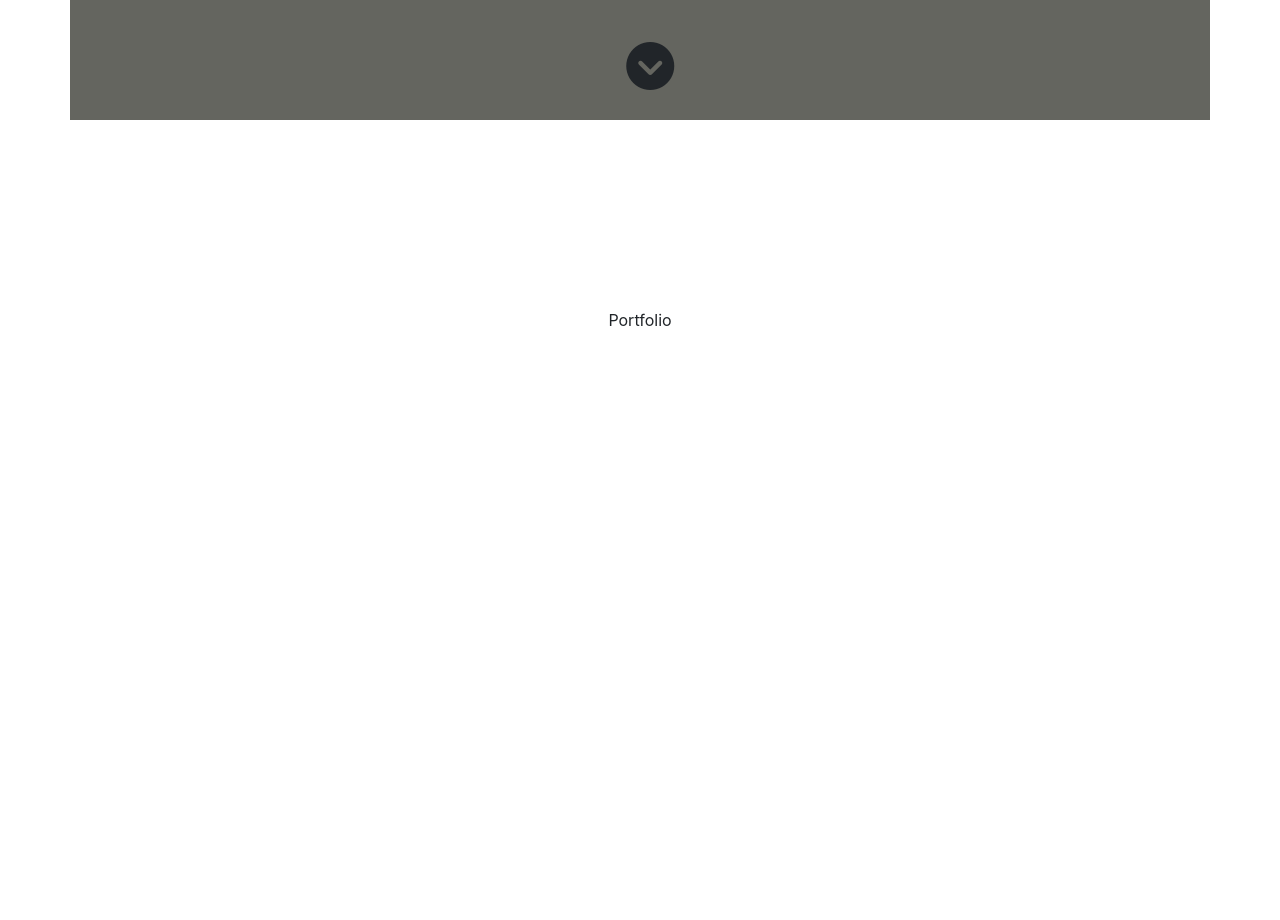
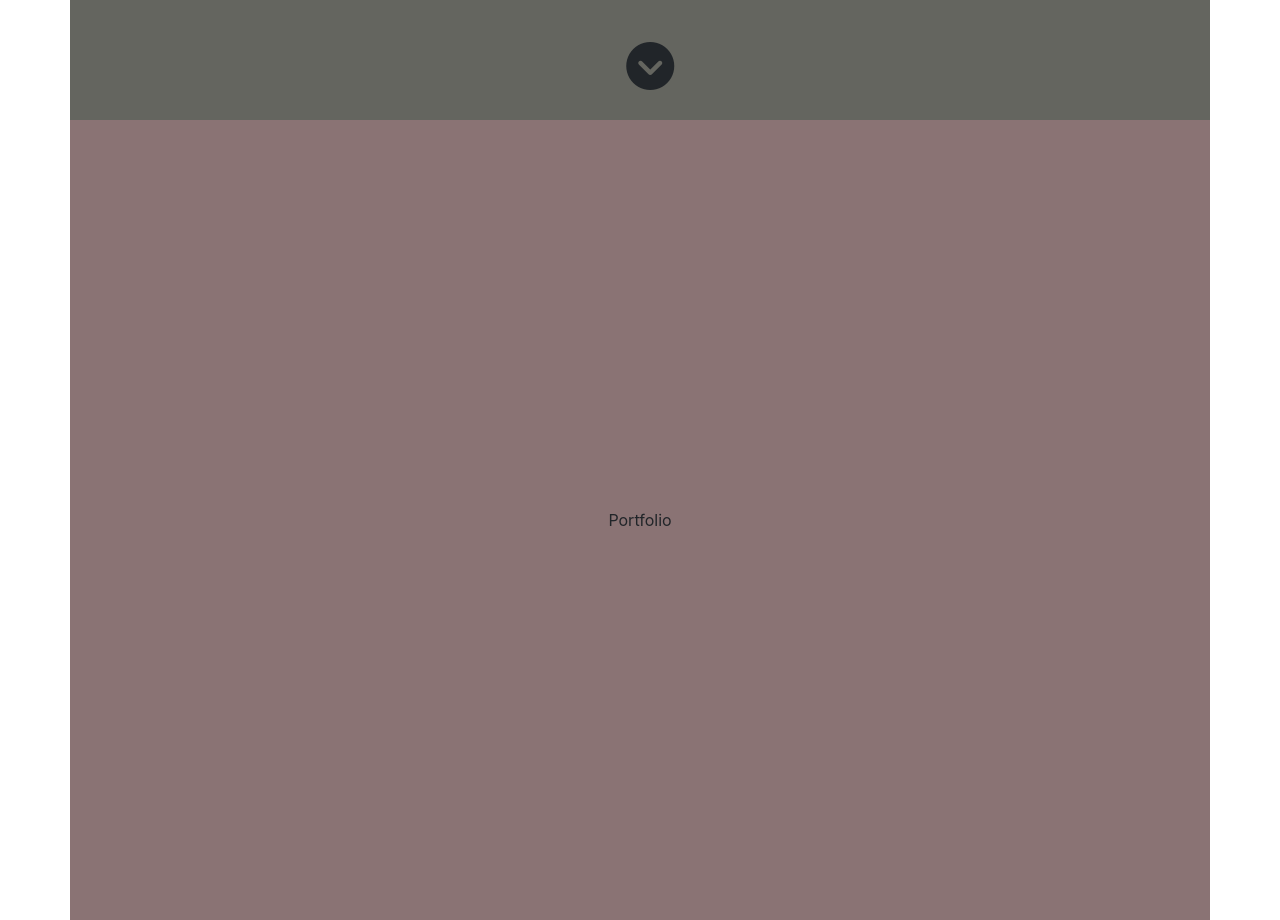
Before and after one commit to dvadz/portfolio, a React (Create React App) app: page / in a window 1280 px wide. Shown: the part 680-1600 px from the top of the page. Before the commit the page ends 1200 px from the top, so only its background shows below. Built offline with nearby package versions, Linux system fonts and the light colour scheme.

Commit message:
changed Portfolio background color and height

```diff
--- a/src/components/Portfolio.css
+++ b/src/components/Portfolio.css
@@ -1,9 +1,12 @@
 .portfolio {
-  height: 50vh;
+  height: 100vh;
   display: flex;
 
   /* alignment */
   text-align: center;
   flex-direction: column;
   justify-content: center;
+
+  background-color: #8a7374;
+  /* project 1 */
 }
```
